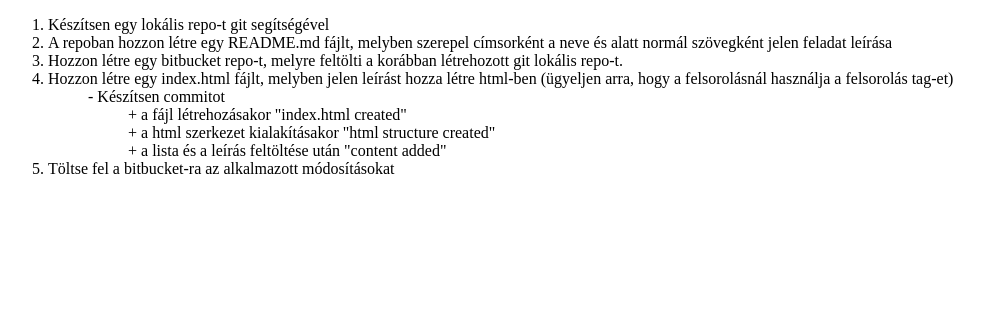
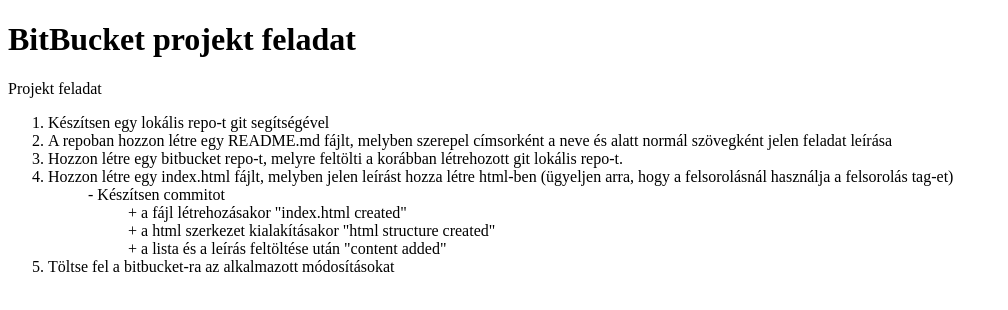
Before and after one commit to domipetro/IKT-BitBucket, a plain HTML site: page index.html in a window 1280 px wide. Shown: the whole page, without its empty margins (0-1008 px from the left). Drawn offline with Linux system fonts and the light colour scheme.

Commit message:
content added

```diff
--- a/index.html
+++ b/index.html
@@ -10,7 +10,8 @@
 
 <body>
 
-
+    <h1>BitBucket projekt feladat</h1>
+<p> Projekt feladat</p>
 
     <ol>
         <li> Készítsen egy lokális repo-t git segítségével </li>
```
